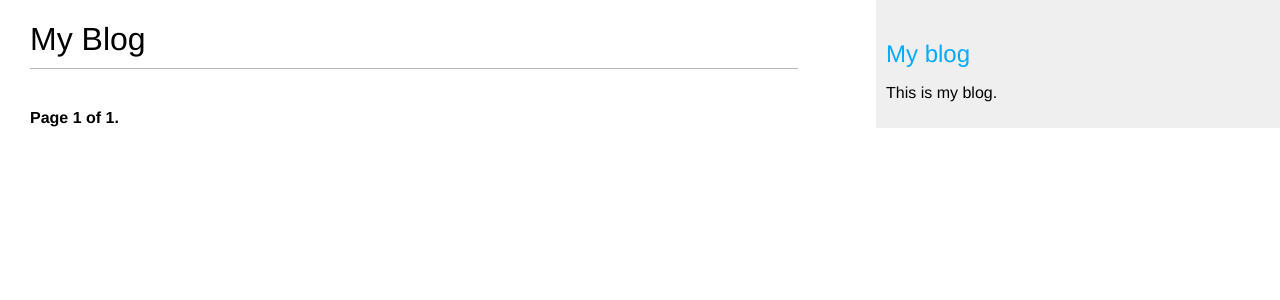
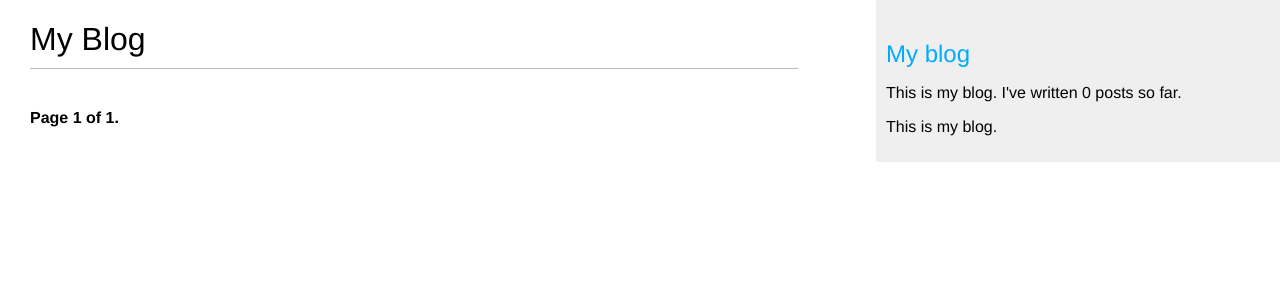
Before and after one commit to evil-kekc/BlogApp, a Django app: page /blog/ in a window 1280 px wide. Shown: the top 300 px of the page. Run offline with Django 4.2, Linux system fonts and the light colour scheme; data that the repository does not hold is empty.

Commit message:
Add custom simple template tag

```diff
--- a/blog/templates/blog/base.html
+++ b/blog/templates/blog/base.html
@@ -1,3 +1,5 @@
+{% load blog_tags %}
+
 {% load static %}
 <!DOCTYPE html>
 <html>
@@ -16,6 +18,10 @@
             My blog
         </a>
     </h2>
+    <p>
+        This is my blog.
+        I've written {% total_posts %} posts so far.
+    </p>
     <p>This is my blog.</p>
 </div>
 </body>
--- /dev/null
+++ b/blog/templatetags/blog_tags.py
@@ -0,0 +1,9 @@
+from django import template
+from ..models import Post
+
+register = template.Library()
+
+
+@register.simple_tag
+def total_posts():
+    return Post.published.count()
```
Also changed, not shown: __init__.py (added), blog/templatetags/__init__.py (added).
